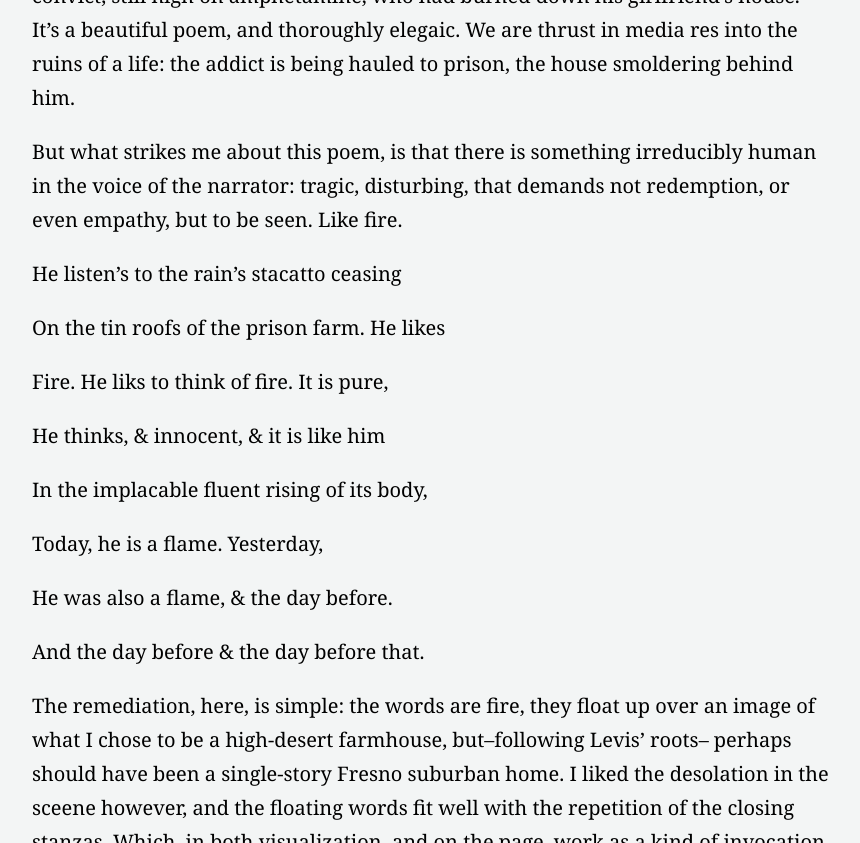
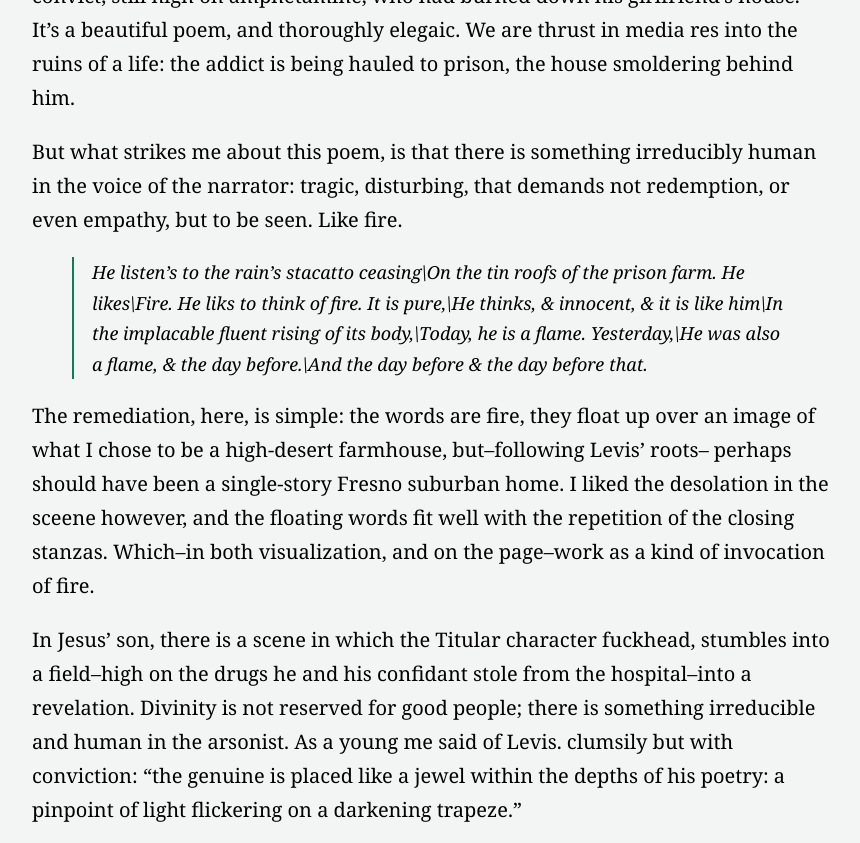
Before and after one commit to CreativeKenning/gradsitedemo, a Jekyll site: the page built from _CreativeProjects/2026-07-29-Levis.md, in a window 1280 px wide and 900 px high, scrolled down 1797 px, cut to the strip 0-843 px from the top of the window. Shown: the whole strip, without its empty margins (208-1068 px from the left). Built offline with Jekyll 4.4.1, drawn with Linux system fonts in a browser that asks for light colours; nearby versions of some CDN libraries.

Commit message:
fixing block

```diff
--- a/_CreativeProjects/2026-07-29-Levis.md
+++ b/_CreativeProjects/2026-07-29-Levis.md
@@ -32,21 +32,7 @@
 
 But what strikes me about this poem, is that there is something irreducibly human in the voice of the narrator: tragic, disturbing, that demands not redemption, or even empathy, but to be seen. Like fire.
 
-He listen's to the rain's stacatto ceasing
-
-On the tin roofs of the prison farm. He likes
-
-Fire. He liks to think of fire. It is pure,
-
-He thinks, & innocent, & it is like him
-
-In the implacable fluent rising of its body,
-
-Today, he is a flame. Yesterday,
-
-He was also a flame, & the day before.
-
-And the day before & the day before that.
+> He listen's to the rain's stacatto ceasing\On the tin roofs of the prison farm. He likes\Fire. He liks to think of fire. It is pure,\He thinks, & innocent, & it is like him\In the implacable fluent rising of its body,\Today, he is a flame. Yesterday,\He was also a flame, & the day before.\And the day before & the day before that.
 
 
 The remediation, here, is simple: the words are fire, they float up over an image of what I chose to be a high-desert farmhouse, but--following Levis' roots-- perhaps should have been a single-story Fresno suburban home. I liked the desolation in the sceene however, and the floating words fit well with the repetition of the closing stanzas. Which--in both visualization, and on the page--work as a kind of invocation of fire.
```
